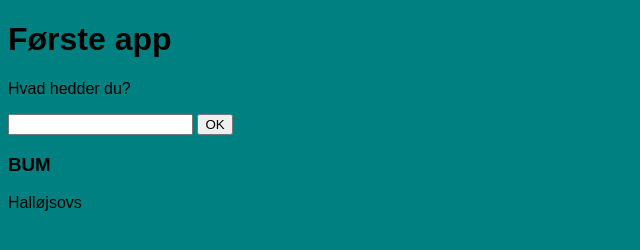
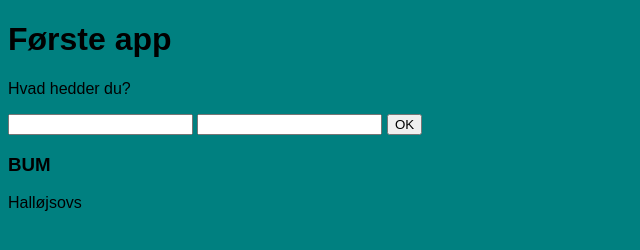
Before and after one commit to Jaes98/Hello-Javascript-projekt, a plain HTML site: page index.html in a window 1280 px wide. Both pictures are taken after a click on the button "OK". Shown: the whole page, without its empty margins (0-640 px from the left). Drawn offline with Linux system fonts and the light colour scheme.

Commit message:
ændringer 2

```diff
--- a/app.js
+++ b/app.js
@@ -2,6 +2,10 @@ document.body.innerHTML += "Halløjsovs";
 
 function sayHello() {
   document.querySelector("h3").textContent =
-    "BUM " + document.querySelector("input").value;
+    "BUM " +
+    document.querySelector("#name").value +
+    "  " +
+    document.querySelector("#age").value;
 }
+
 document.querySelector("button").addEventListener("click", sayHello);
--- a/index.html
+++ b/index.html
@@ -10,7 +10,8 @@
   <body>
     <h1>Første app</h1>
     <p>Hvad hedder du?</p>
-    <input type="text" />
+    <input id="name" />
+    <input id="age" />
     <button>OK</button>
     <h3></h3>
     <script src="app.js"></script>
```
